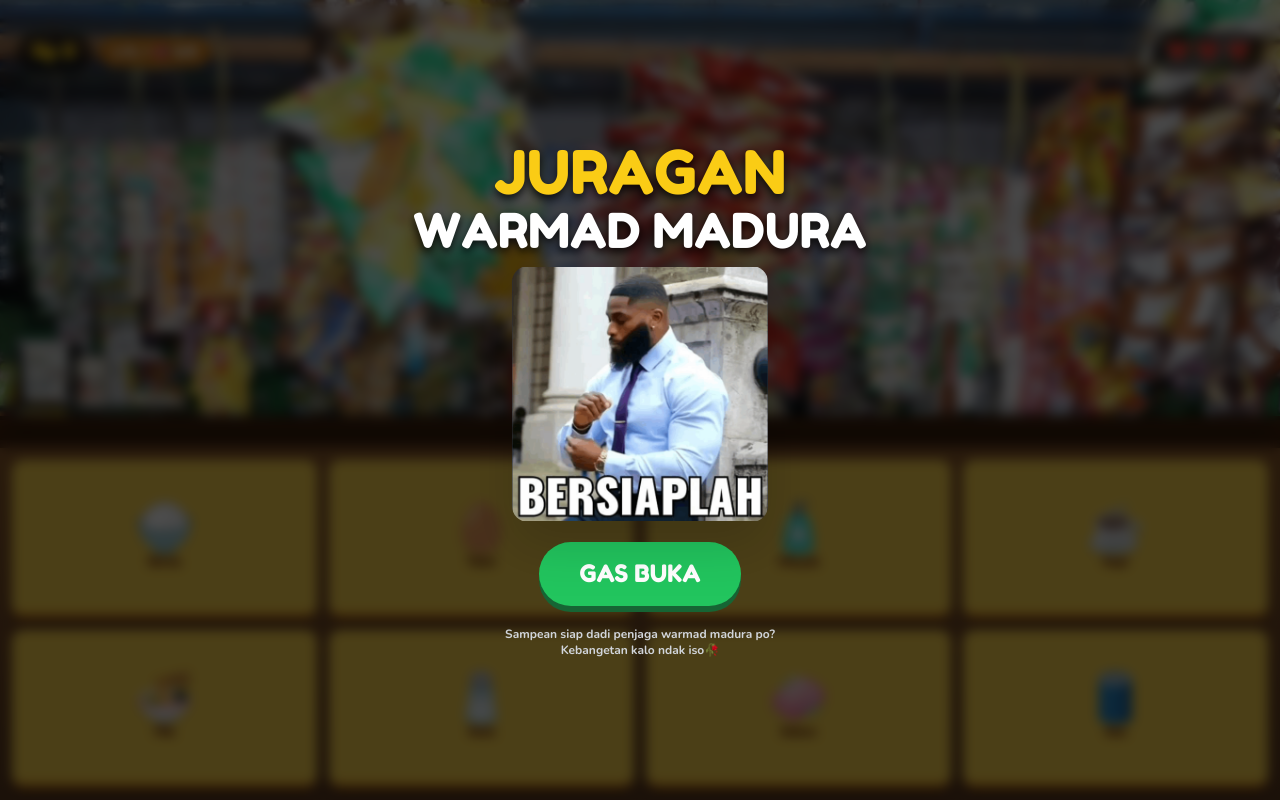
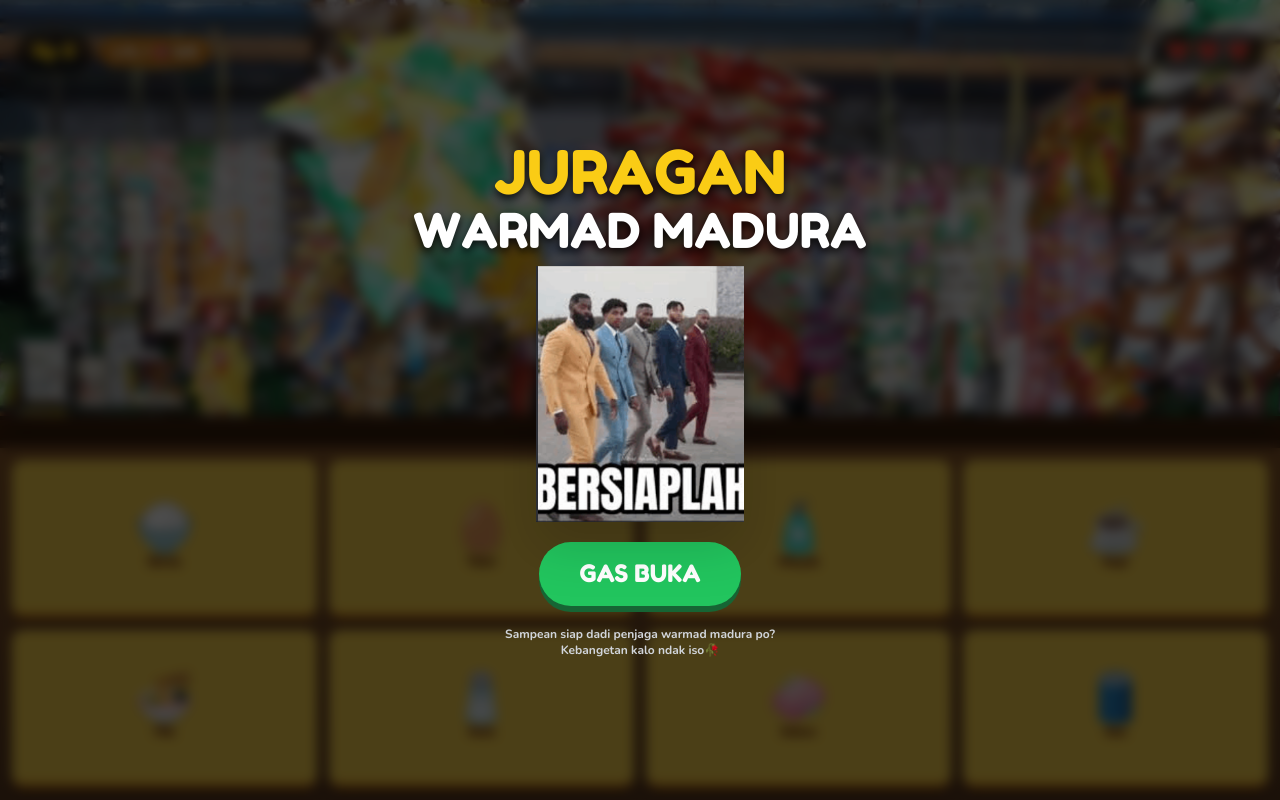
Before and after one commit to SyahdanPratama/game_madura, a plain HTML site: page index.html in a window 1280 px wide. Drawn offline with nearby package versions, Linux system fonts and the light colour scheme.

Commit message:
Nambahin gambar random

```diff
--- a/index.html
+++ b/index.html
@@ -205,9 +205,17 @@
 
     <script>
         // =========================================================================
-        // 🖼️ GAMBAR BANNER TAMPILAN AWAL (START SCREEN) 🏪✨
+        // 🖼️ LIST GAMBAR BANNER TAMPILAN AWAL (RANDOM START SCREEN) 🏪✨
+        // Tambahin nama file gambar lu di dalam array ini bre! 👇
         // =========================================================================
-        const START_SCREEN_IMAGE = "images/logo_warung.png";
+        const START_SCREEN_IMAGES = [
+            "images/gambar_depan.png",
+            "images/gambar_depan2.png",
+            "images/gambar_depan3.png",
+            "images/gambar_depan4.png",
+            "images/gambar_depan5.png",
+            "images/gambar_depan6.png",
+        ];
 
         // =========================================================================
         // 🏆 LIST GAMBAR SELEBRASI PAS LEVEL CLEAR (MENANG) 🌟
@@ -221,7 +229,6 @@
             "images/meme_menang6.png",
             "images/meme_menang7.png",
             "images/meme_menang8.png"
-
         ];
 
         // =========================================================================
@@ -232,7 +239,7 @@
             "audio/sfx_menang2.mp3",
             "audio/sfx_menang3.mp3",
             "audio/sfx_menang4.mp3",
-            "audio/sfx_menang5.mp3",
+            "audio/sfx_menang5.mp3"
         ];
 
         // =========================================================================
@@ -274,7 +281,7 @@
             "audio/sfx_kalah4.mp3",
             "audio/sfx_kalah5.mp3",
             "audio/sfx_kalah6.mp3",
-            "audio/sfx_kalah7.mp3",
+            "audio/sfx_kalah7.mp3"
         ];
 
         // Game Configuration & Data
@@ -754,13 +761,16 @@
             spawnInterval = setInterval(spawnCustomer, spawnDelay);
         }
 
-        // Render Gambar Start Screen 🖼️🗿
+        // =========================================================================
+        // Render Gambar Start Screen secara RANDOM 🖼️🎲
+        // =========================================================================
         function renderStartScreenImage() {
             if (!elStartScreenImgContainer) return;
 
-            if (START_SCREEN_IMAGE) {
+            if (START_SCREEN_IMAGES && START_SCREEN_IMAGES.length > 0) {
+                const randomImg = START_SCREEN_IMAGES[Math.floor(Math.random() * START_SCREEN_IMAGES.length)];
                 elStartScreenImgContainer.innerHTML = `
-                    <img src="images/gambar_depan.png"
+                    <img src="${randomImg}"
                          onerror="this.onerror=null; this.outerHTML='<div class=\\'text-7xl font-bold\\'>🏪</div>';"
                          class="w-52 h-52 sm:w-64 sm:h-64 object-contain rounded-2xl drop-shadow-2xl">
                 `;
@@ -812,6 +822,7 @@
             elFinalScore.innerText = score.toLocaleString('id-ID');
 
             renderGameOverMeme();
+            renderStartScreenImage(); // Acak ulang gambar start screen buat sesi berikutnya 🏪✨
             playGameOverSFX();
 
             elGameOverScreen.classList.remove('hidden');
```
Also changed, not shown: images/gambar_depan2.png (added), images/gambar_depan3.png (added), images/gambar_depan4.png (added), images/gambar_depan5.png (added), images/gambar_depan6.png (added).
